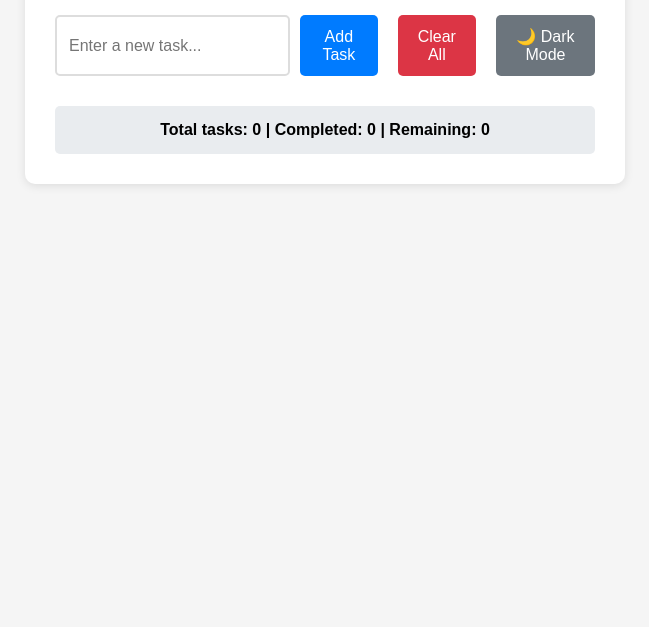
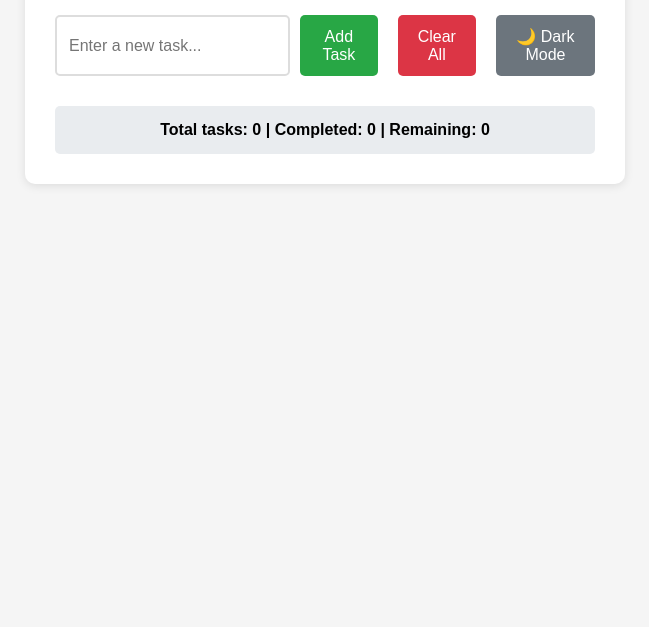
Before and after one commit to Ricardo-B04/todo-app-git-learning, a plain HTML site: page index.html in a window 1280 px wide. Shown: the part 173-800 px from the top of the page, without its empty margins (315-964 px from the left). Drawn offline with Linux system fonts and the light colour scheme.

Commit message:
Change to green theme

```diff
--- a/index.html
+++ b/index.html
@@ -42,7 +42,7 @@
 
         button {
             padding: 12px 20px;
-            background-color: #007bff;
+            background-color: #28a745; /* Green theme */
             color: white;
             border: none;
             border-radius: 5px;
```
